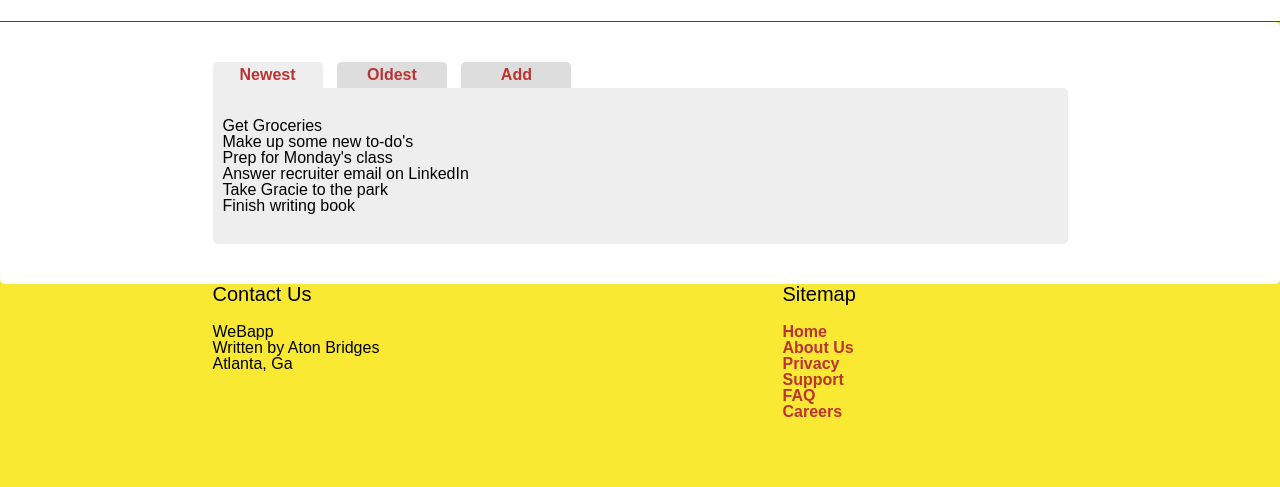
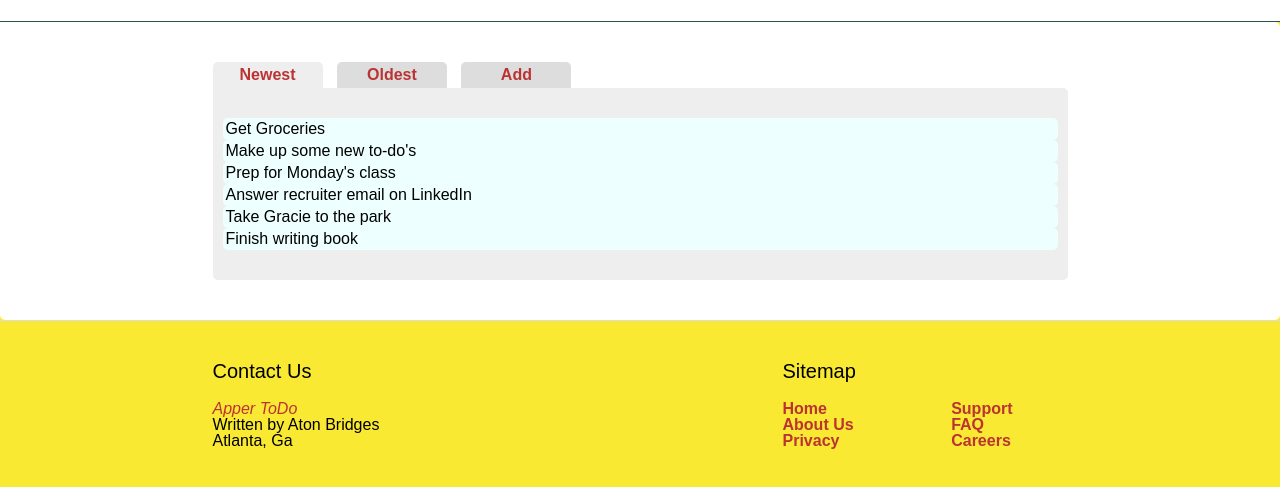
Before and after one commit to atonb117/LWAD-Apper, a plain HTML site: page index.html in a window 1280 px wide. Shown: the part 77-564 px from the top of the page. Drawn offline with nearby package versions, Linux system fonts and the light colour scheme; a web font is replaced by a local one.

Commit message:
Index errors corrected and style sheet completely updated.

```diff
--- a/css/style.css
+++ b/css/style.css
@@ -76,12 +76,63 @@
 	background: #eee;
 }
 
+main .content li {
+	border-radius: 5px;
+	padding: 3px;
+	background: #eff;
+	margin-bottom: 0 0 10px 0;
+}
+
+main .content button {
+	font-weight: bold;
+	padding: 0 3px 0 3px;
+	border-radius: 5px;
+	background: #ccc;
+	cursor: pointer;
+	margin-left: 5px;
+	font-size: 1.3em;
+}
+
+main .content p {
+	background: yellow;
+}
+
+main .content input {
+	font-size: 1.5em;
+}
+
+footer {
+	border-top: 1px solid #ddd;
+	padding: 40px 0 20px 0;
+}
+
 footer .contact {
 	float: left;
 	width: 570px;
+}
+
+footer .contact p:nth-child(2) {
+	color:  #b33;
+	font-style: italic;
 }
 
 footer .sitemap {
 	float: right;
 	width: 285px;
 }
+
+footer ul {
+	width: 230px;
+}
+
+li {
+	list-style: none;
+}
+
+footer .sitemap .left {
+	float: left;
+}
+
+footer .sitemap .right {
+	float: right;
+}
--- a/index.html
+++ b/index.html
@@ -47,7 +47,7 @@
   		<div class="container">
 	  	  <div class="contact">
 	  	  	<h5>Contact Us</h5>
-	  	  	<p>WeBapp</p>
+	  	  	<p>Apper ToDo</p>
 	  	  	<p>Written by Aton Bridges</p>
 	  	  	<p>Atlanta, Ga</p>
 	  	  </div>
@@ -55,12 +55,16 @@
     	  <div class="sitemap">
     	  	<h5>Sitemap</h5>
     	  	<ul>
+            <div class="left">
         	  	 <li><a href="#">Home</a></li>
                <li><a href="#">About Us</a></li>
         	  	 <li><a href="#">Privacy</a></li>
+             </div>
+             <div class="right">
         	  	 <li><a href="#">Support</a></li>
         	  	 <li><a href="#">FAQ</a></li>
         	  	 <li><a href="#">Careers</a></li>
+             </div>
     	  	</ul>
     	  </div>
       </div>
```
Lines whose indentation alone changed are shown as unchanged.
